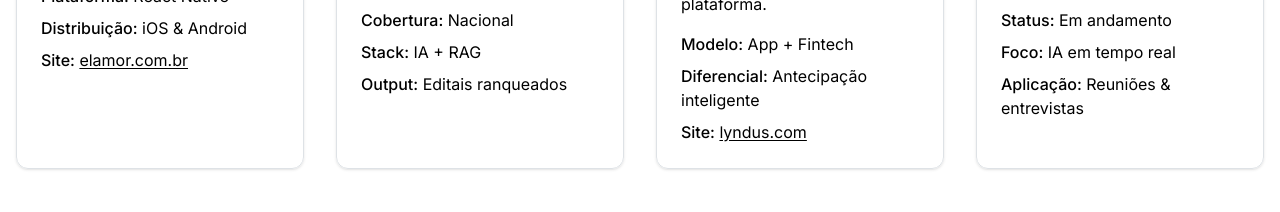
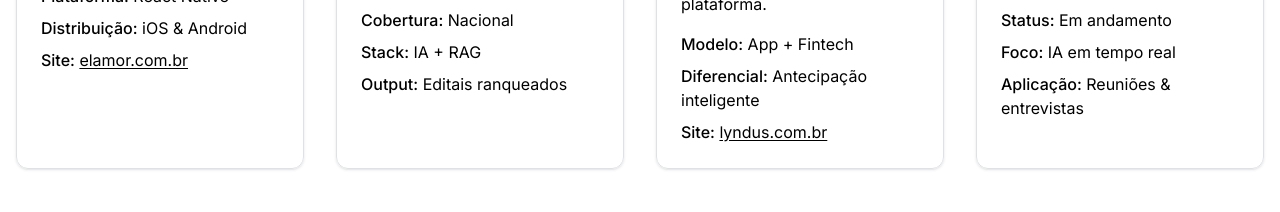
Before and after one commit to armcompany/arm-web-site, a React (Vite) app: page / in a window 1280 px wide. Shown: the part 2680-2892 px from the top of the page. Built offline with nearby package versions, Linux system fonts and the light colour scheme; no server answers.

Commit message:
update url

```diff
--- a/src/App.jsx
+++ b/src/App.jsx
@@ -889,7 +889,7 @@
                         rel="noreferrer"
                         className="text-accent-foreground underline underline-offset-2 hover:text-primary"
                       >
-                        lyndus.com
+                        lyndus.com.br
                       </a>
                     </p>
                   </div>
```
